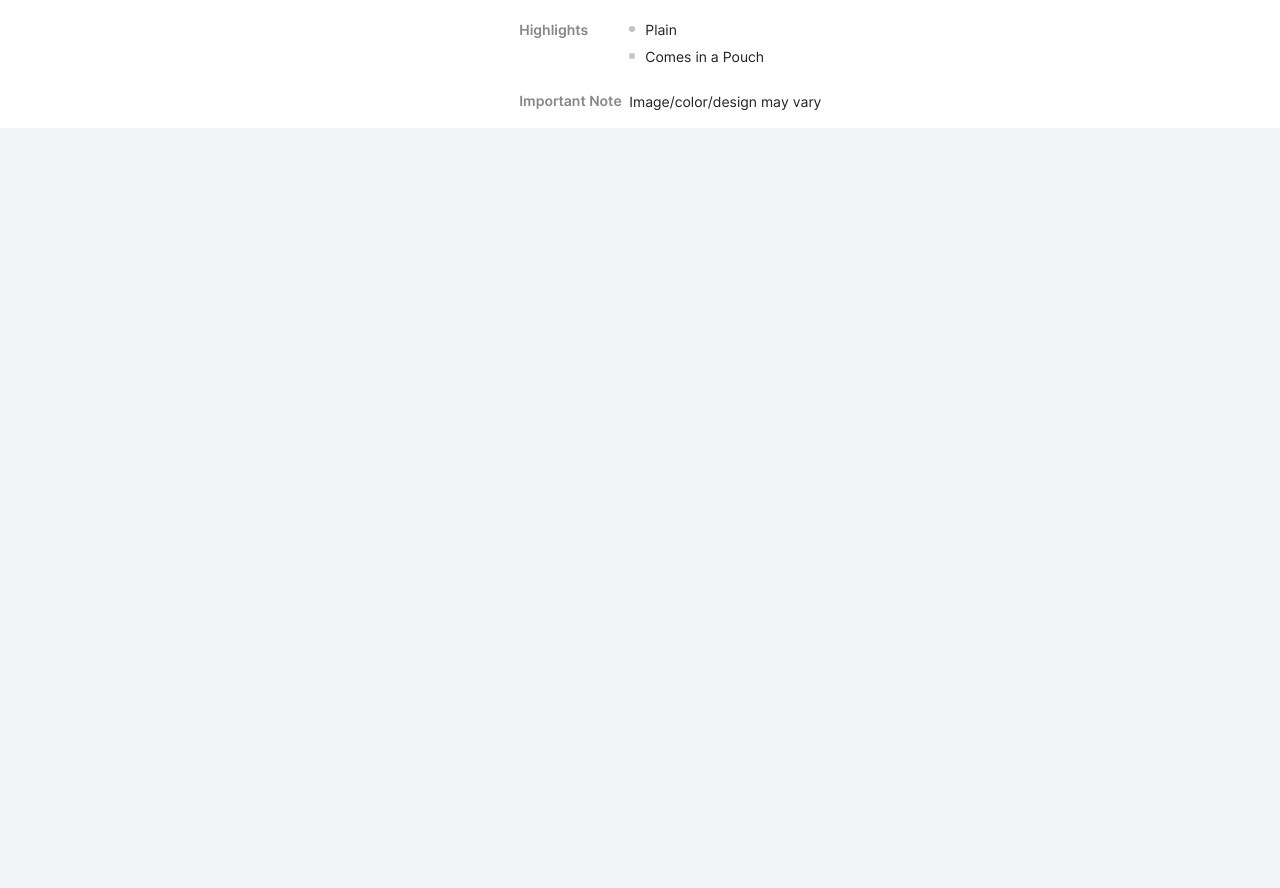
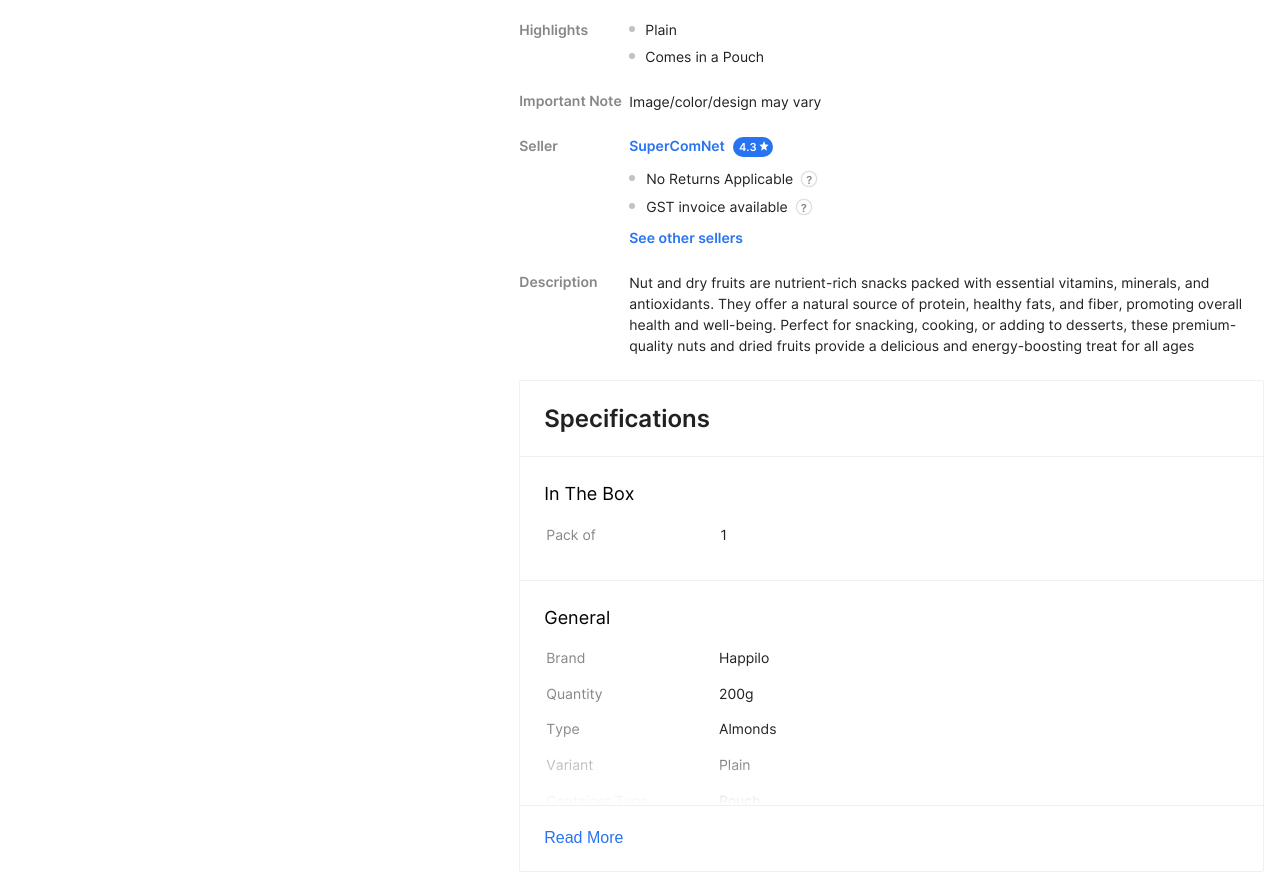
Before and after one commit to roshanali007/flipkart-clone, a React (Vite) app: page /food_health/SingleProduct in a window 1280 px wide. Shown: the part 640-1528 px from the top of the page. Before the commit the page ends 800 px from the top, so only its background shows below. Built offline with nearby package versions, Linux system fonts and the light colour scheme.

Commit message:
17th sep 4pm

```diff
--- a/src/components/body/SingleProductOffers.jsx
+++ b/src/components/body/SingleProductOffers.jsx
@@ -1,6 +1,7 @@
 import React from 'react'
 import './SingleProductPrice.css'
 import offer_list from '/images/offer_list.webp'
+import white_star from '/images/white_star.svg'
 
 function SingleProductOffers() {
     const offerlist=[
@@ -27,6 +28,62 @@ function SingleProductOffers() {
             combo:'Bank Offer',
             buy:'5% cashback on Flipkart SBI Credit Card upto ₹4,000 per calendar quarter',
             seeMore:null
+        }
+    ]
+    const specification=[
+        {
+            id:1,
+            descr:"Brand",
+            value:"Happilo"
+
+        },
+        {
+            id:2,
+            descr:"Quantity",
+            value:"200g"
+
+        },
+        {
+            id:3,
+            descr:"Type",
+            value:"Almonds"
+
+        },
+        {
+            id:4,
+            descr:"Variant",
+            value:"Plain"
+
+        },
+        {
+            id:5,
+            descr:"Container Type",
+            value:"Pouch"
+
+        },
+        {
+            id:6,
+            descr:"Model Name",
+            value:"Premium Naturals Californian Almonds"
+
+        },
+        {
+            id:7,
+            descr:"Combo",
+            value:"No"
+
+        },
+        {
+            id:8,
+            descr:"Maximum Sheif Life",
+            value:"366 Days"
+
+        },
+        {
+            id:9,
+            descr:"Ingredients",
+            value:"NA"
+
         }
     ]
   return (
@@ -93,6 +150,78 @@ function SingleProductOffers() {
             <div className='important_head'>Important Note</div>
             <span className='important_text'>Image/color/design may vary</span>
         </div>
+        <div className='product_seller'>
+            <div className='seller_head'>Seller</div>
+            <div className='seller_content'>
+                <div className='seller_superCom'>
+                    <span className='superCom_text'>SuperComNet</span>
+                    <div className='superCom_rating'>
+                        4.3
+                        <img src={white_star} alt="" className='superCom_star'/>
+                    </div>
+                </div>
+                <div className='seller_options'>
+                    <ul className='seller_ul'>
+                        <li className='seller_li'>
+                            <div className='seller_li_div'>
+                                No Returns Applicable
+                                <span className='seller_question'>?</span>
+                            </div>
+                        </li>
+                        <li className='seller_li'>
+                            <div className='seller_li_div'>
+                                GST invoice available
+                                <span className='seller_question'>?</span>
+                            </div>
+                        </li>
+                    </ul>
+                </div>
+                <div className='seller_seeOther'>See other sellers</div>
+            </div>
+        </div>
+        <div className='product_description'>
+            <div className='description_head'>Description</div>
+            <div className='description_details'>
+                Nut and dry fruits are nutrient-rich snacks packed with essential vitamins, minerals, and antioxidants.
+                They offer a natural source of protein, healthy fats, and fiber, promoting overall health and well-being.
+                Perfect for snacking, cooking, or adding to desserts, these premium-quality nuts and dried fruits provide
+                a delicious and energy-boosting treat for all ages
+            </div>
+        </div>
+        <div className='product_specification'>
+            <div className='specifications_head'>Specifications</div>
+            <div>
+                <div className='specification_box' >
+                    <div className='product_inthebox'>
+                        <div className='inthebox_head'>In The Box</div>
+                        <table className='general_table'>
+                            <tbody>
+                                <tr>
+                                <td className='inthebox_pack'>Pack of</td>
+                                <td className='inthebox_quan'>1</td>
+                                </tr>
+                            </tbody>
+                        </table>
+                    </div>
+                    <div className='product_general'>
+                        <div className='general_head'>General</div>
+                        <table className='general_table'>
+                            <tbody>
+                                {
+                                    specification.map((item)=>{
+                                        return <tr className='general_table_row' key={item.id}>
+                                                    <td className='general_brand'>{item.descr}</td>
+                                                    <td className='general_happilo'>{item.value}</td>
+                                                </tr>
+                                    })
+                                }
+                            </tbody>
+                        </table>
+                    </div>
+                </div>
+                <button className='product_readmore'>Read More</button>
+            </div>
+        </div>
     </div>
   )
 }
--- a/src/components/body/SingleProductPrice.css
+++ b/src/components/body/SingleProductPrice.css
@@ -310,3 +310,196 @@
     color: #212121;
     font-family: var(--int-regu);
 }
+.product_available_offers .product_seller{
+    font-size: 14px;
+    margin-top: 24px;
+    display: flex;
+}
+.product_available_offers .seller_head{
+    width: 110px;
+    padding-right: 10px;
+    color: #878787;
+    font-size: 14px;
+    font-family: var(--int-semi);
+}
+.product_available_offers .seller_superCom{
+    color: #2874f0;
+    font-size: 14px;
+    font-family: var(--int-semi);
+    display: inline;
+}
+.product_available_offers .superCom_text{
+    font-size: 14px;
+    font-family: var(--int-semi);
+}
+.product_available_offers .superCom_rating{
+    margin-left: 8px;
+    border-radius: 10px;
+    background-color: #2874f0;
+    font-size: 11px;
+    display: inline-block;
+    color: #fff;
+    padding: 2px 4px 2px 6px;
+    font-family: var(--int-semi);
+}
+.product_available_offers .superCom_star{
+    margin: 2px 0 0 2px;
+    height: 10px;
+}
+.product_available_offers .seller_ul{
+    margin: 12px 0 -4px;
+    list-style: none;
+}
+.product_available_offers .seller_li{
+    color: #212121;
+    padding-bottom: 8px;
+    position: relative;
+}
+.product_available_offers .seller_li::after{
+    content: "";
+    height: 6px;
+    width: 6px;
+    position: absolute;
+    top: 6px;
+    left: 0;
+    border-radius: 50%;
+    background-color: #c2c2c2;
+}
+.product_available_offers .seller_li_div{
+    margin-left: 17px;
+    font-size: 14px;
+    font-family: var(--int-regu);
+}
+.product_available_offers .seller_question{
+    border-radius: 50%;
+    background-color: #fff;
+    color: #878787;
+    font-family: var(--int-semi);
+    width: 16px;
+    height: 16px;
+    font-size: 11px;
+    line-height: 16px;
+    text-align: center;
+    display: inline-block;
+    border: 1px solid #e0e0e0;
+    box-shadow: 0 0 1px 0 rgba(0,0,0,.2);
+    margin: 0 2px 0 8px;
+}
+.product_available_offers .seller_seeOther{
+    margin-top: 8px;
+    color: #2874f0;
+    font-family: var(--int-semi);
+    font-size: 14px;
+}
+.product_available_offers .product_description{
+    font-size: 14px;
+    margin-top: 24px;
+}
+.product_available_offers .description_head{
+    width: 110px;
+    padding-right: 10px;
+    color: #878787;
+    font-family: var(--int-semi);
+    float: left;
+}
+.product_available_offers .description_details{
+    margin-left: 110px;
+    color: #212121;
+    margin-bottom: 8px;
+    line-height: 1.5em;
+    font-family: var(--int-regu);
+}
+.product_available_offers .product_specification{
+    margin-top: 24px;
+    border-radius: 2px;
+    font-size: 12px;
+    border: 1px solid #f0f0f0;
+}
+.product_available_offers .specifications_head{
+    display: flex;
+    align-items: center;
+    justify-content: space-between;
+    padding: 24px 30px 24px 24px;
+    font-size: 24px;
+    font-family: var(--int-semi);
+    line-height: 1.14;
+    color: #212121;
+}
+.product_available_offers .specification_box{
+    max-height: 350px;
+    overflow: hidden;
+    position: relative;
+}
+.product_available_offers .specification_box::after{
+    content: "";
+    position: absolute;
+    display: block;
+    width: 100%;
+    border-bottom: 1px solid #f0f0f0;
+    height: 80px;
+    background: linear-gradient(hsla(0,0%,100%,0) 5%,#fff);
+    bottom: 0;
+}
+.product_available_offers .product_inthebox{
+    border-top: 1px solid #f0f0f0;
+    padding: 24px 24px 34px;
+    font-size: 14px;
+}
+.product_available_offers .inthebox_head{
+    padding-bottom: 16px;
+    font-size: 18px;
+    white-space: nowrap;
+    line-height: 1.4;
+    font-family: var(--int-regu);
+}
+.product_available_offers .inthebox_pack{
+    color: #878787;
+    padding-right: 8px;
+    width: 25%;
+    font-family: var(--int-regu);
+}
+.product_available_offers .inthebox_quan{
+    line-height: 1.4;
+    color: #212121;
+    width: 75%;
+    font-family: var(--int-regu);
+}
+.product_available_offers .product_general{
+    border-top: 1px solid #f0f0f0;
+    padding: 24px 24px 34px;
+    font-size: 14px;
+}
+.product_available_offers .general_head{
+    padding-bottom: 16px;
+    font-size: 18px;
+    white-space: nowrap;
+    line-height: 1.4;
+    font-family: var(--int-regu);
+}
+.product_available_offers .general_table{
+    width: 100%;
+}
+.product_available_offers .general_table_row{
+    padding-bottom: 16px;
+    display: flex;
+}
+.product_available_offers .general_brand{
+    color: #878787;
+    padding-right: 8px;
+    width: 25%;
+    font-family: var(--int-regu);
+}
+.product_available_offers .general_happilo{
+    color: #212121;
+    line-height: 1.4;
+    width: 75%;
+    font-family: var(--int-regu);
+}
+.product_available_offers .product_readmore{
+    padding: 24px;
+    width: 100%;
+    text-align: left;
+    margin-top: -1px;
+    font-size: 16px;
+    color: #2874f0;
+}
```
